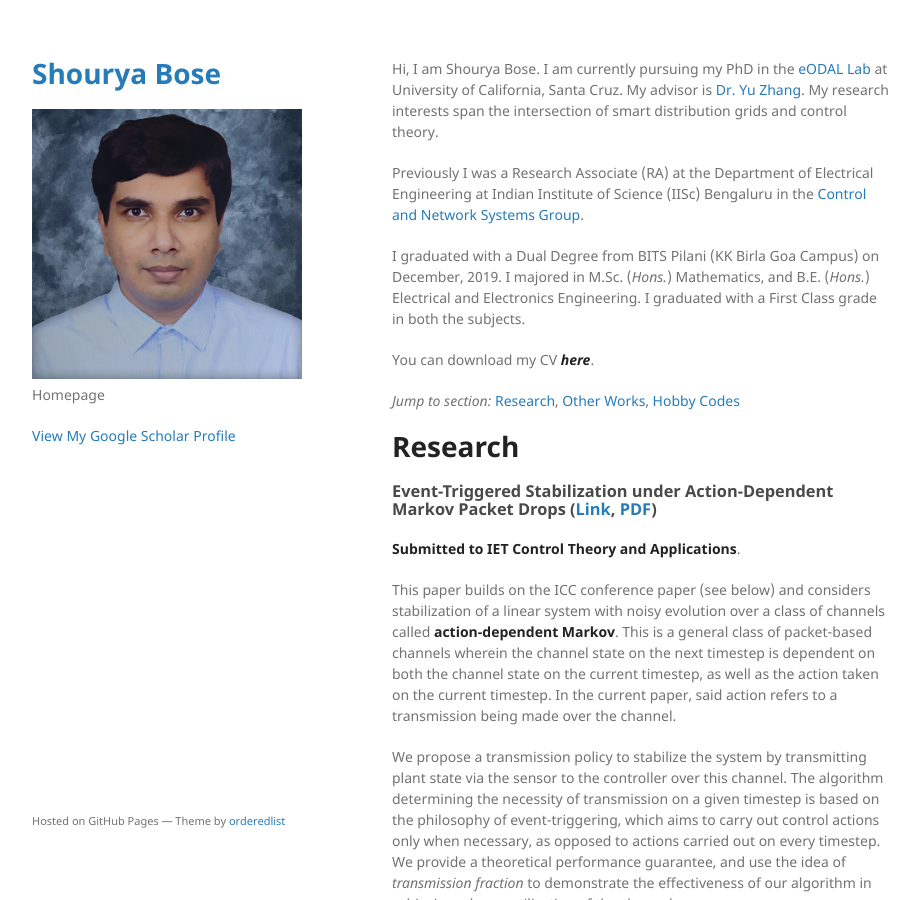
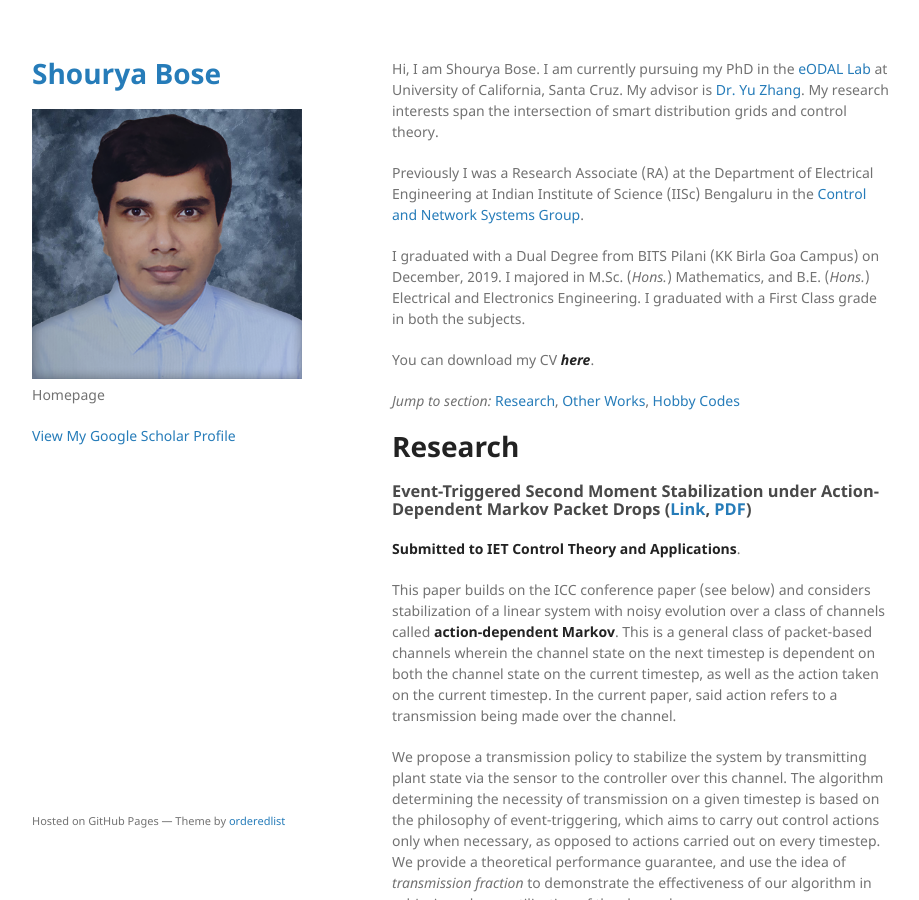
Before and after one commit to shourya01/shourya01.github.io, a Jekyll site: the page built from index.md, in a window 1280 px wide and 900 px high. Shown: the whole window, without its empty margins (178-1097 px from the left). Built offline with Jekyll 4.4.1, drawn with Linux system fonts in a browser that asks for light colours.

Commit message:
Update index.md

```diff
--- a/index.md
+++ b/index.md
@@ -16,7 +16,7 @@ _Jump to section:_ [Research](#research), [Other Works](#other-works), [Hobby Co
 
 # Research
 
-### Event-Triggered Stabilization under Action-Dependent Markov Packet Drops ([Link](https://arxiv.org/abs/1912.03728), [PDF](./bose_iet2020.pdf))
+### Event-Triggered Second Moment Stabilization under Action-Dependent Markov Packet Drops ([Link](https://arxiv.org/abs/1912.03728), [PDF](./bose_iet2020.pdf))
 
 **Submitted to IET Control Theory and Applications**.
 
```
